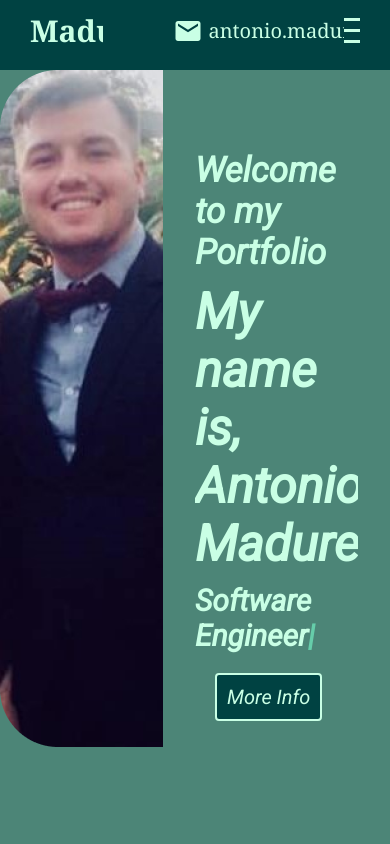
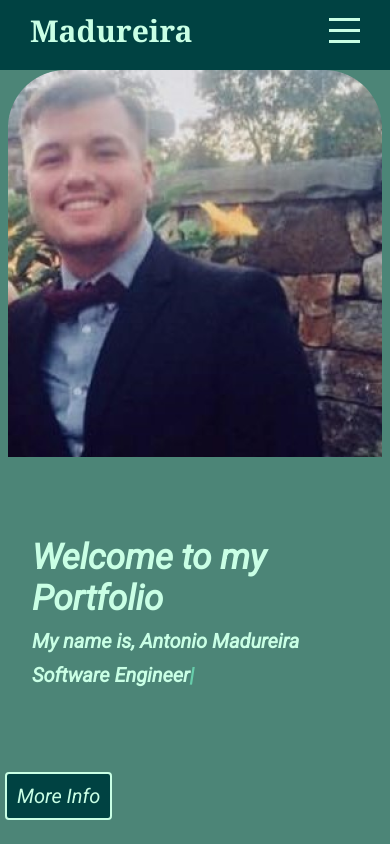
Before and after one commit to AntonioMadureira22/officialportfolio, a React (Create React App) app: page / in a window 390 px wide. Built offline with nearby package versions, Linux system fonts and the light colour scheme; a web font is replaced by a local one.

Commit message:
changed some things around and begun to make the site responsive

```diff
--- a/src/components/Aboutme/about.scss
+++ b/src/components/Aboutme/about.scss
@@ -17,12 +17,21 @@
         h1{
             margin: 10px 0;
             font-size: 50px;
+            @include mobile {
+                font-size: 30px;
+            }
         }
         h2{
             font-size: 35px;
+            @include mobile {
+                font-size: 20px;
+            }
         }
         h3{
             font-size: 30px;
+            @include mobile {
+                font-size: 20px;
+            }
         }
 
         p{
@@ -30,6 +39,10 @@
            font-weight: 600;
            text-align: left;
            margin: 20px 0;
+
+           @include mobile {
+               font-size: 15px;
+           }
 
         }
 
--- a/src/components/contact/contact.scss
+++ b/src/components/contact/contact.scss
@@ -3,6 +3,10 @@
 .contact {
     background-color: #4C8577;
     display: flex;
+
+    @include mobile{
+        flex-direction: column;
+    }
 
 
     .left{
@@ -35,12 +39,22 @@
                 width: 300px;
                 height: 30px;
                 font-size: 14px;
+
+                @include mobile{
+                    width: 200px;
+                    height: 20px;
+                }
             }
 
             textarea{
                 width: 300px;
                 height: 200px;
                 font-size: 14px;
+
+                @include mobile{
+                    width: 200px;
+                    height: 100px;
+                }
             }
 
             button{
--- a/src/components/intro/intro.scss
+++ b/src/components/intro/intro.scss
@@ -4,6 +4,10 @@
     background-color: $bgColor;
     display: flex;
 
+    @include mobile{
+        flex-direction: column;
+        align-items: center;
+    }
 
     .left {
         flex: 0.5;
@@ -15,6 +19,11 @@
             img{
                 width: 80%;
                 overflow: hidden;
+
+                @include mobile{
+                    height: 30%;
+                    width: 30%;
+                }
             }
         }
     }
@@ -23,22 +32,34 @@
     .right {
         flex: 0.5;
         position: relative;
-
+        .wrapper{
             color: $textColor;
             flex-direction: column;
             justify-content: center;
             align-items: flex-start;
             padding: 5rem 2rem;
 
+            @include mobile {
+                align-items: center;
+            }
+
             h1{
                 margin: 10px 0;
                 font-size: 50px;
+
+                @include mobile {
+                    font-size: 20px;
+                }
             }
             h2{
                 font-size: 35px;
             }
             h3{
                 font-size: 30px;
+
+                @include mobile {
+                    font-size: 20px;
+                }
 
                 span{
                     font-style: inherit;
@@ -59,6 +80,9 @@
 
             }
 
+
+
+        }
         button{
             border: 2px solid $textColor;
             border-radius: 4px;
@@ -85,6 +109,9 @@
 
             // }
 
+            @include mobile {
+                margin: 5px;
             }
         }
     }
+}
--- a/src/components/navbar/navbar.jsx
+++ b/src/components/navbar/navbar.jsx
@@ -1,5 +1,7 @@
 import "./navbar.scss"
-import {Email} from "@material-ui/icons"
+import {GitHub,} from "@material-ui/icons"
+import { Link } from "@material-ui/core"
+
 
 
  export default function navbar({ menuOpen, setMenuOpen }) {
@@ -9,8 +11,9 @@ import {Email} from "@material-ui/icons"
                 <div className="left">
                     <a href="#intro" className="logo">Madureira</a>
                     <div className="itemContainer">
-                    <Email className="icon"/>
-                    <span>antonio.madureira2222@gmail.com</span>
+                    <Link href="https://github.com/AntonioMadureira22">
+                    <GitHub className="icon"/>
+                    </Link>
                     </div>
                 </div>
                 <div className="right">
--- a/src/components/navbar/navbar.scss
+++ b/src/components/navbar/navbar.scss
@@ -37,16 +37,15 @@
                 align-items: center;
                 margin-left: 30px;
 
+                @include mobile {
+                    display:none;
+                }
+
                 .icon {
                     font-size: 30px;
                     margin-right: 5px;
                 }
 
-                span {
-                    font-size: 20px;
-                    font-weight: 400;
-                    font-family: Georgia, 'Times New Roman', Times, serif;
-                }
             }
         }
 
--- a/src/components/portfolio/portfolio.scss
+++ b/src/components/portfolio/portfolio.scss
@@ -10,6 +10,7 @@
 
     h1 {
         font-size: 50px;
+        color: $textColor;
     }
 
     ul{
--- a/src/global.scss
+++ b/src/global.scss
@@ -1,3 +1,11 @@
 $mainColor: #004242;
 $textColor: #c9ffe5;
 $bgColor: #4C8577;
+
+$width: 768px;
+
+@mixin mobile{
+    @media (max-width: #{$width}){
+        @content
+    }
+}
```
Also changed, not shown: src/nothing.jsx (added, +25 -0 lines). Lines whose indentation alone changed are shown as unchanged.
